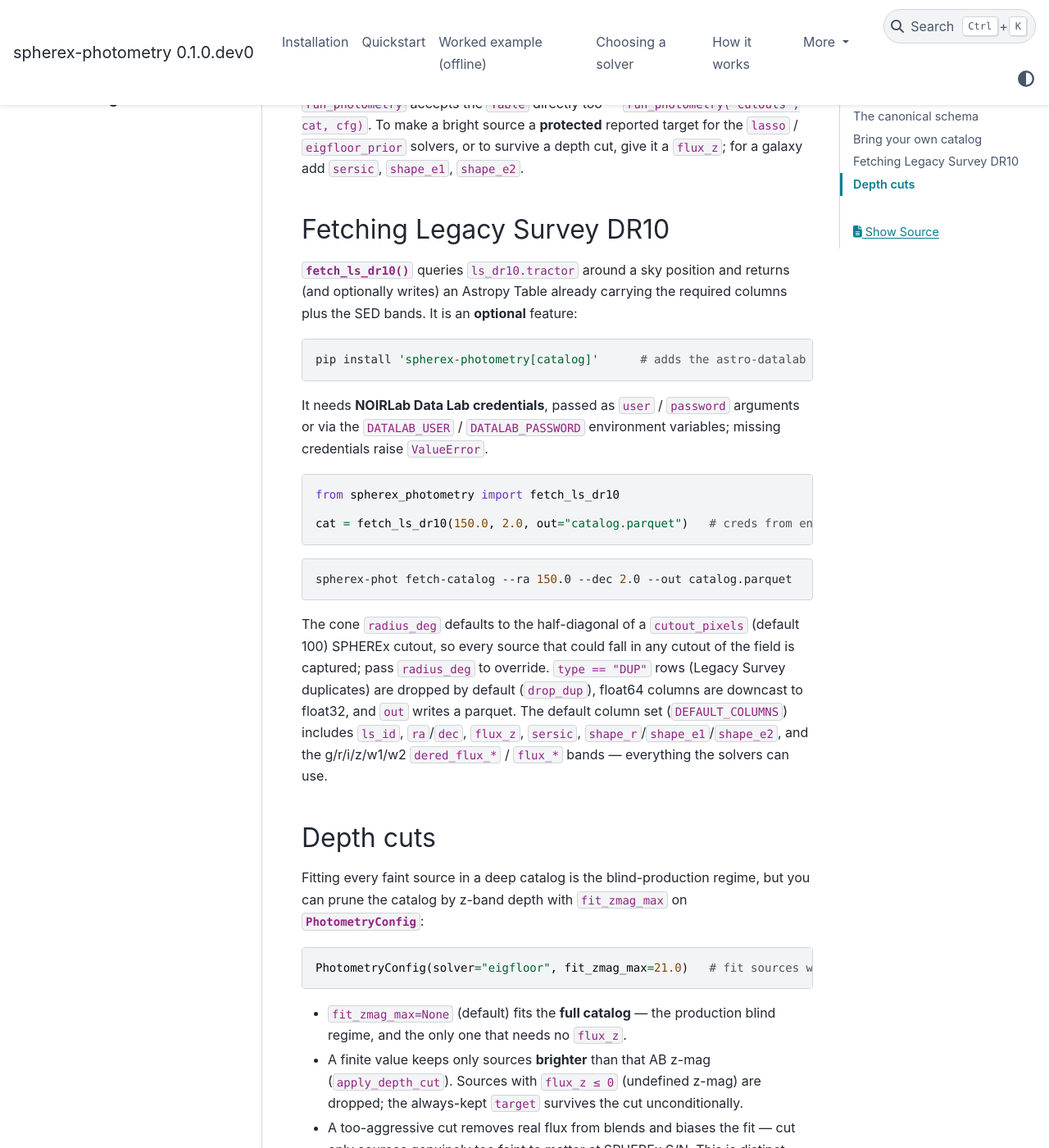
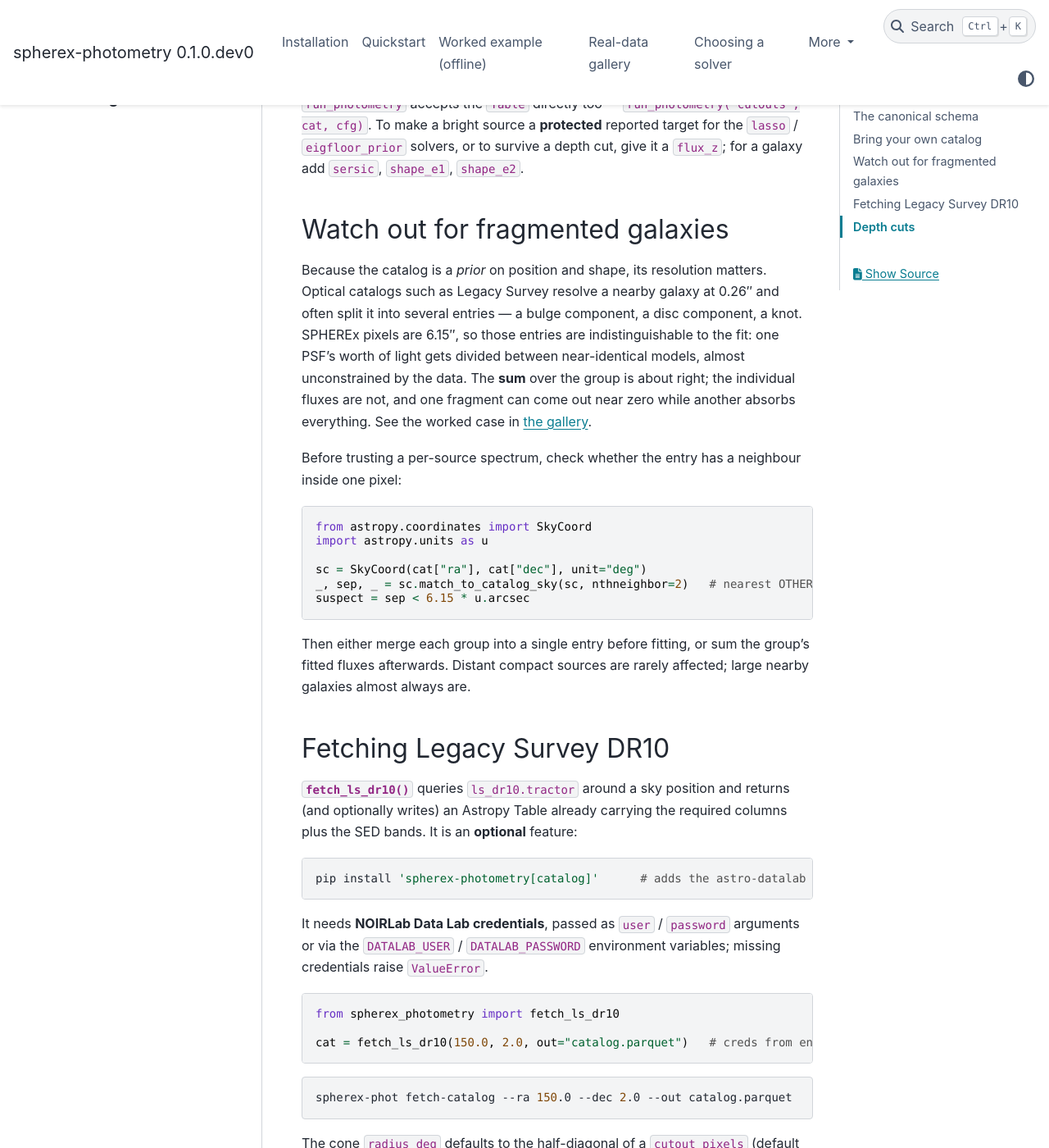
Before and after one commit to hbahk/tractorjax-spherex, a Sphinx documentation site: the page built from docs/catalogs.md, in a window 1280 px wide and 1400 px high, scrolled down 2095 px. Shown: the whole window at 82% size. Built offline with Sphinx 7.4.7 and the PyData theme 0.15.4, drawn with Linux system fonts in a browser that asks for light colours.

Commit message:
docs: real-data gallery and the fragmented-catalog caveat
Adds a gallery of six A2537 galaxies measured on real SPHEREx cutouts by all
three full-catalog estimators, next to their Legacy Survey thumbnails and
LS/WISE broadband anchors (generated by proj-spherex-gpupipe
figures/docs_gallery_a2537.py).

Its main teaching point is the one failure mode users must know about: the
catalog is a position/shape prior, so when an optical catalog resolves a nearby
galaxy into several entries closer than one 6.15" SPHEREx pixel, the fit divides
that galaxy's light between models it cannot tell apart. Panels (a) and (e) are
the same galaxy 4.1" apart — one scatters around zero while the other absorbs
the flux. The group sums correctly; the individual spectra do not, and no solver
can fix it.

The caveat is cross-referenced from catalogs (with a neighbour-detection
snippet and merge/sum guidance), faq ("my galaxy came out near zero"), and
solvers ("what no solver can fix").

````diff
--- a/docs/catalogs.md
+++ b/docs/catalogs.md
@@ -76,6 +76,33 @@
 `lasso` / `eigfloor_prior` solvers, or to survive a depth cut, give it a
 `flux_z`; for a galaxy add `sersic`, `shape_e1`, `shape_e2`.
 
+## Watch out for fragmented galaxies
+
+Because the catalog is a *prior* on position and shape, its resolution matters.
+Optical catalogs such as Legacy Survey resolve a nearby galaxy at 0.26″ and often
+split it into several entries — a bulge component, a disc component, a knot.
+SPHEREx pixels are 6.15″, so those entries are indistinguishable to the fit: one
+PSF's worth of light gets divided between near-identical models, almost
+unconstrained by the data. The **sum** over the group is about right; the
+individual fluxes are not, and one fragment can come out near zero while another
+absorbs everything. See the worked case in {ref}`the gallery <fragmentation>`.
+
+Before trusting a per-source spectrum, check whether the entry has a neighbour
+inside one pixel:
+
+```python
+from astropy.coordinates import SkyCoord
+import astropy.units as u
+
+sc = SkyCoord(cat["ra"], cat["dec"], unit="deg")
+_, sep, _ = sc.match_to_catalog_sky(sc, nthneighbor=2)   # nearest OTHER entry
+suspect = sep < 6.15 * u.arcsec
+```
+
+Then either merge each group into a single entry before fitting, or sum the
+group's fitted fluxes afterwards. Distant compact sources are rarely affected;
+large nearby galaxies almost always are.
+
 ## Fetching Legacy Survey DR10
 
 {func}`~spherex_photometry.fetch_ls_dr10` queries `ls_dr10.tractor` around a sky
````
Also changed, not shown: docs/faq.md (+23 -0 lines), docs/gallery.md (added, +91 -0 lines), docs/index.md (+5 -0 lines), docs/solvers.md (+9 -0 lines), docs/_static/gallery_a2537.png (added).
